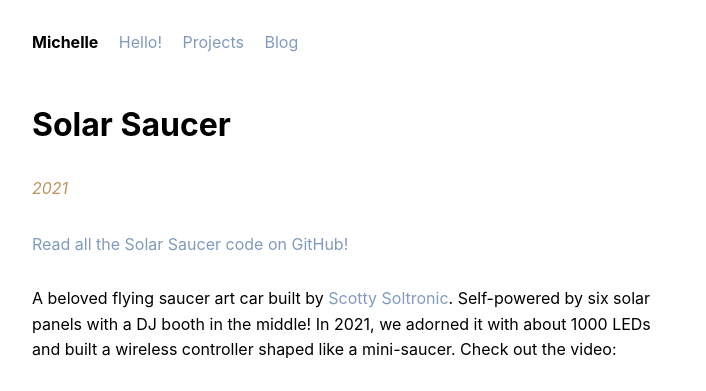
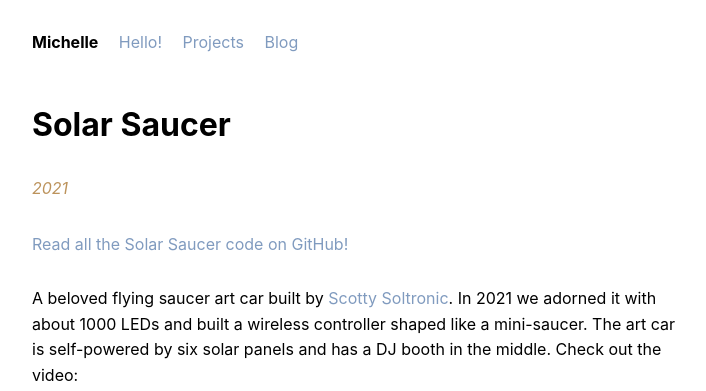
Before and after one commit to michellesh/michellesh, a Jekyll site: the page built from _projects/solar-saucer.md, in a window 1280 px wide, cut to the strip 0-391 px from the top of the page. Shown: the whole strip, without its empty margins (283-989 px from the left). Built offline with Jekyll 4.4.1, drawn with Linux system fonts in a browser that asks for light colours.

Commit message:
Some more cleanup

```diff
--- a/_projects/solar-saucer.md
+++ b/_projects/solar-saucer.md
@@ -7,7 +7,7 @@ main-image: solar-saucer.png
 image-dir: /assets/images/solar-saucer/
 ---
 
-A beloved flying saucer art car built by [Scotty Soltronic](https://www.scottysoltronic.com/). Self-powered by six solar panels with a DJ booth in the middle! In 2021, we adorned it with about 1000 LEDs and built a wireless controller shaped like a mini-saucer. Check out the video:
+A beloved flying saucer art car built by [Scotty Soltronic](https://www.scottysoltronic.com/). In 2021 we adorned it with about 1000 LEDs and built a wireless controller shaped like a mini-saucer. The art car is self-powered by six solar panels and has a DJ booth in the middle. Check out the video:
 
 <div class="fit-image">
   <iframe width="650" height="400" src="https://www.youtube.com/embed/23EUqIg3NXg" title="Solar saucer lights" frameborder="0" allow="accelerometer; autoplay; clipboard-write; encrypted-media; gyroscope; picture-in-picture" allowfullscreen></iframe>
--- a/projects.html
+++ b/projects.html
@@ -18,6 +18,8 @@ permalink: /projects/
 
     {{ project.excerpt | truncatewords: 20, ' ...' | remove: '<p>' | remove: '</p>' }}
 
+    <a href="{{ project.url | relative_url }}">read more!</a>
+
     {% if project.main-image %}
       {% assign filename = project.image-dir | append: project.main-image %}
       <img class="fit-image column-img" src="{{ filename | relative_url }}" />
```
